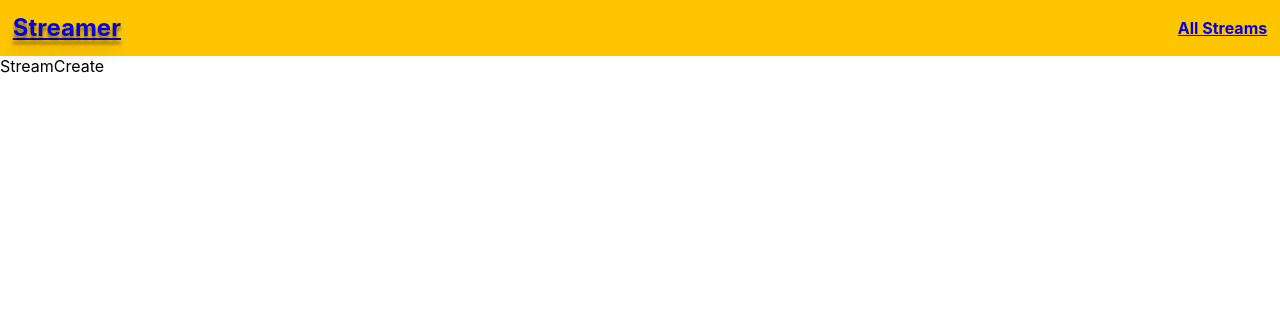
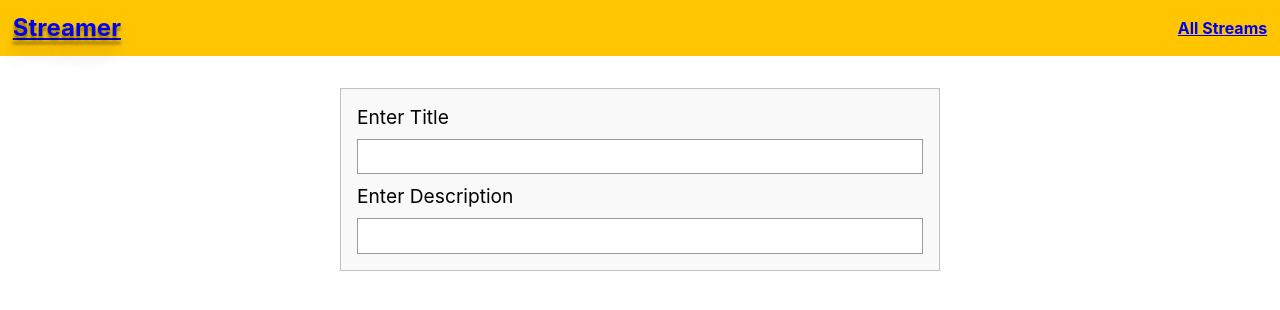
Before and after one commit to Team-Inferno/Inferno-Frontend, a React (Create React App) app: page /streams/create in a window 1280 px wide. Shown: the top 310 px of the page. Built offline with nearby package versions, Linux system fonts and the light colour scheme.

Commit message:
update streamCreate

```diff
--- a/package.json
+++ b/package.json
@@ -24,6 +24,7 @@
     "react-router-dom": "^5.2.0",
     "react-scripts": "^4.0.3",
     "redux": "^4.1.0",
+    "redux-form": "^8.3.7",
     "socket.io-client": "^4.1.2",
     "wait-on": "^5.3.0",
     "web-vitals": "^2.0.1"
--- /dev/null
+++ b/src/actions/index.js
@@ -0,0 +1,6 @@
+import { combineReducers } from 'redux';
+import { reducer as formReducer } from 'redux-form';
+
+export default combineReducers({
+    form: formReducer
+});
--- a/src/components/streams/StreamCreate.js
+++ b/src/components/streams/StreamCreate.js
@@ -1,11 +1,25 @@
-import React from 'react';
+import React, {Fragment} from 'react';
+import { Field, reduxForm } from 'redux-form';
+import './formStyles.css';
 
-const StreamCreate = () => {
-    return (
-        <div>
-        StreamCreate
-        </div>
-    )
+class StreamCreate extends React.Component {
+    renderInputBox({input, label}) {
+        return (
+        <Fragment>
+            <label>{label}</label>
+            <input {...input} />
+        </Fragment>
+        )
+    }
+
+    render() {
+        return (
+        <form className="ui__form">
+            <Field name="title" label="Enter Title" component={this.renderInputBox} />
+            <Field name="description" label="Enter Description" component={this.renderInputBox} />
+        </form>
+        )
+    }
 }
 
-export default StreamCreate;
+export default reduxForm({form: 'streamCreate'})(StreamCreate);
--- /dev/null
+++ b/src/components/streams/formStyles.css
@@ -0,0 +1,21 @@
+.ui__form {
+  display: grid;
+  grid-gap: 10px;
+  background: #f9f9f9;
+  border: 1px solid #c1c1c1;
+  margin: 2rem auto 0 auto;
+  max-width: 600px;
+  padding: 1em;
+}
+
+.ui__form input {
+  background: #fff;
+  border: 1px solid #9c9c9c;
+  padding: 0.7em;
+}
+.ui__form input:focus {
+  outline: 3px solid gold;
+}
+.ui__form label {
+  font-size: 1.2rem;
+}
--- a/src/index.js
+++ b/src/index.js
@@ -5,6 +5,7 @@ import { Provider } from "react-redux";
 import "./index.css";
 import App from "./App";
 import reportWebVitals from "./reportWebVitals";
+import reducers from './redux';
 
 ReactDOM.render(
   <Provider store={store}>
--- /dev/null
+++ b/src/redux/index.js
@@ -0,0 +1,5 @@
+import { combineReducers } from 'redux';
+
+export default combineReducers({
+    replaceMe: () => 'were'
+});
--- a/src/routes/index.route.js
+++ b/src/routes/index.route.js
@@ -15,17 +15,17 @@ const Routes = (props) => {
   return (
     <Router>
       <Switch>
+        <Route exact path="/login" component={Login} />
+        <Route exact path="/register" component={Register} />
+        <PrivateRoute exact path="/" component={Home} />
         <div>
           <Header />
-          <Route path="/" exact component={StreamList} />
+          <Route path="/streams" exact component={StreamList} />
           <Route path="/streams/create" exact component={StreamCreate} />
           <Route path="/streams/edit" exact component={StreamEdit} />
           <Route path="/streams/delete" exact component={StreamDelete} />
           <Route path="/streams/show" exact component={StreamShow} />
         </div>
-        <Route exact path="/login" component={Login} />
-        <Route exact path="/register" component={Register} />
-        <PrivateRoute exact path="/" component={Home} />
       </Switch>
     </Router>
   );
--- a/src/store.js
+++ b/src/store.js
@@ -3,6 +3,7 @@ import userReducer from "./redux/user.slice";
 import errorReducer from "./redux/error.slice";
 import serverReducer from "./redux/server.slice";
 import channelReducer from "./redux/channel.slice";
+import reducers from './redux';
 
 export default configureStore({
   reducer: {
```
Also changed, not shown: 1 other file (tests, documents, lock files or other folders).
